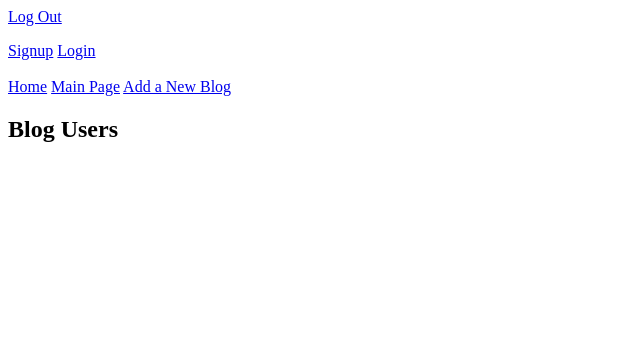
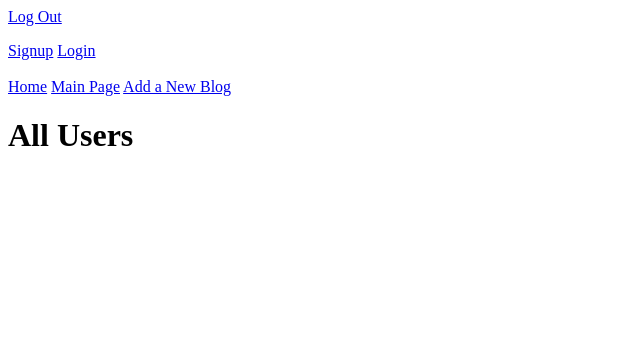
Before and after one commit to rgreen0502/blogz, a Flask app: page / in a window 1280 px wide. Shown: the top 356 px of the page, without its empty margins (0-640 px from the left). Run offline with Flask 2, Linux system fonts and the light colour scheme.

Commit message:
Finished

```diff
--- a/main.py
+++ b/main.py
@@ -75,7 +75,7 @@
         username_error = ""
         password_error = ""
         verify_error = ""
-        existing_user = User.query.filter_by(username=username).first()
+
 
 
         if not empty_field(username):
@@ -125,7 +125,7 @@
 @app.route('/logout')
 def logout():
     del session['username']
-    return redirect('/blog')
+    return redirect('/login')
 
 
 @app.route('/newpost', methods=['POST', 'GET'])
@@ -152,7 +152,7 @@
 
         else:
             new_blog = Blog(blog_title,blog_body,owner)
-            #blogs = Blog.query.filter_by(owner=owner)
+            blogs = Blog.query.filter_by(owner=owner)
             db.session.add(new_blog)
             db.session.commit()
             post_link = "/blog?id=" + str(new_blog.id)
@@ -165,14 +165,20 @@
 @app.route('/blog')
 def show_blog():
 
-    owner = User.query.filter_by(username=session['username']).first()
-    blog_id = request.args.get('id')
-    if (blog_id):
-        post = Blog.query.get(blog_id)
-        return render_template('post.html',blog=post)
+    if "user" in request.args:
+        user_id = request.args.get("user")
+        user = User.query.get(user_id)
+        user_blogs = Blog.query.filter_by(owner=user).all()
+        return render_template("each_user.html", page_title = user.username + "'s Posts!", user_blogs=user_blogs)
+
+    single_post = request.args.get("id")
+    if single_post:
+        blog = Blog.query.get(single_post)
+        return render_template("post.html", blog=blog)
+
     else:
-        all_blog_posts = Blog.query.filter_by(owner=owner)
-        return render_template('blog.html', blogs=all_blog_posts)
+        blogs = Blog.query.all()
+        return render_template('blog.html', page_title="All Blog Posts!", blogs=blogs)
 
 @app.route('/', methods = ['POST', 'GET'])
 def index():
--- a/templates/blog.html
+++ b/templates/blog.html
@@ -2,12 +2,13 @@
 
 {% block content %}
 <h2>Build-a-Blog</h2>
-<h3>Previous Posts</h3>
+<h3>All Posts</h3>
         <ol>
             {% for blog in blogs  %}
             <li>
                 <h2><a href = "./blog?id={{blog.id}}">{{blog.title}}</a></h2>
                 <p>{{blog.body}}</p>
+                <p><strong>Written By:</strong> <a href="/blog?user={{blog.owner_id}}">{{blog.owner.username}}</a></p>
             </li>
             {% endfor %}
         </ol>
--- a/templates/index.html
+++ b/templates/index.html
@@ -1,15 +1,14 @@
-{% extends "base.html" %}
+{% extends 'base.html' %}
 
 {% block content %}
-<h2>Blog Users</h2>
 
-        <ul>
-            {% for user in users  %}
-            <li>
-                <a href = "./username?id={{user.id}}">{{user.username}}</a>
-            </li>
-            {% endfor %}
-        </ul>
+<h1>All Users</h1>
 
+{% for user in users %}
 
+  <ul>
+    <li><a href="/blog?user={{user.id}}">{{user.username}}</a></li>
+  </ul>
+
+{% endfor %}
 {% endblock %}
```
Also changed, not shown: templates/each_user.html (added, +18 -0 lines), templates/post.html (+5 -6 lines).
